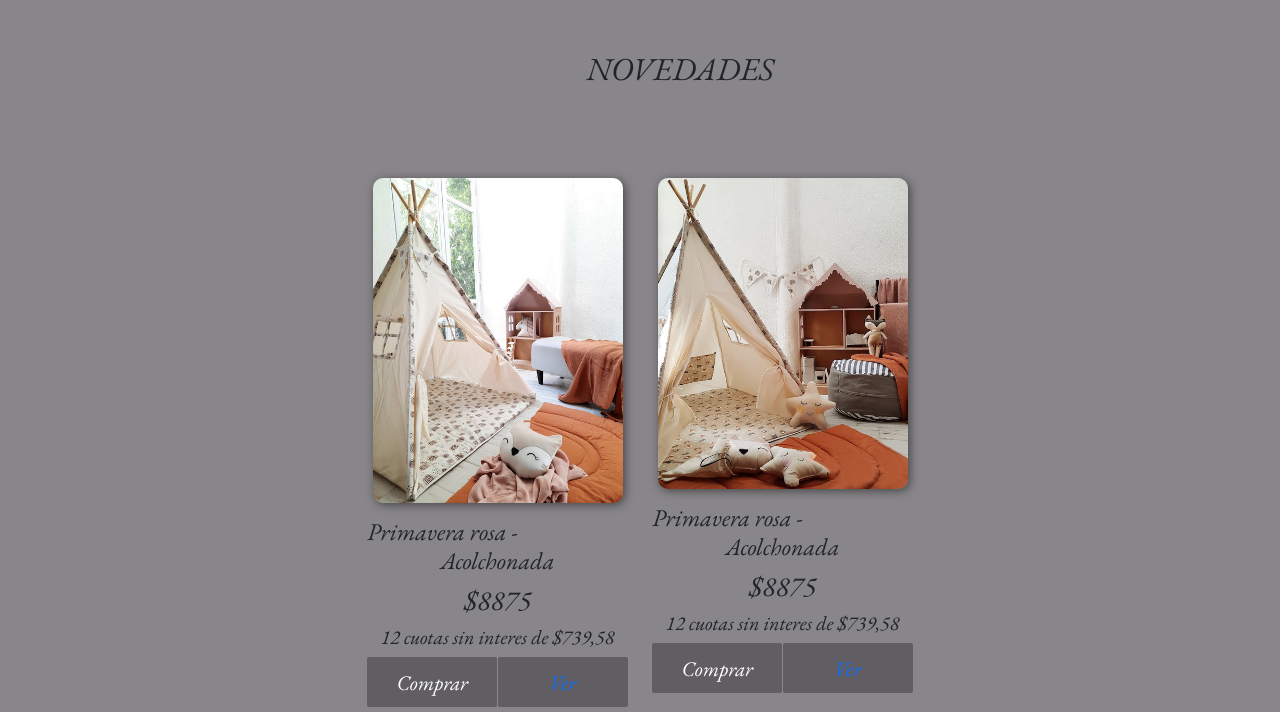
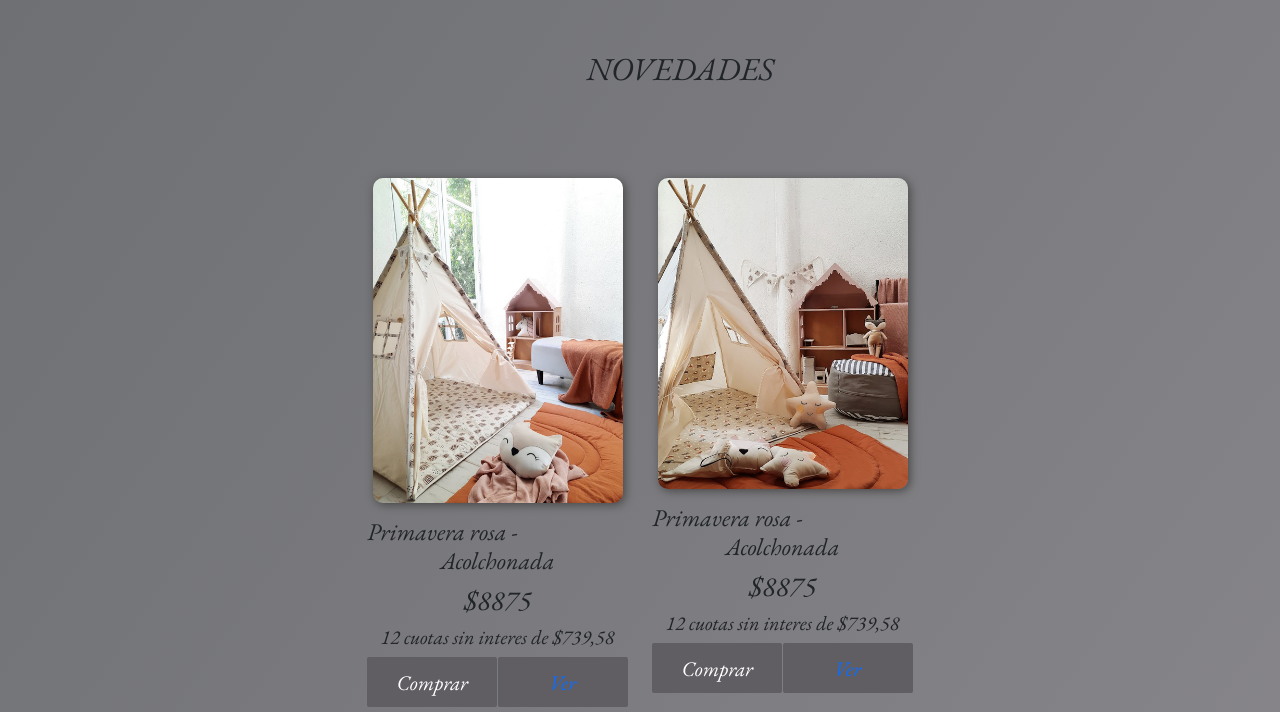
Before and after one commit to alejocap40/Coder-global, a plain HTML site: page index.html in a window 1280 px wide. Shown: the part 884-1596 px from the top of the page. Drawn offline with nearby package versions, Linux system fonts and the light colour scheme.

Commit message:
Segunda entrega Proyecto

```diff
--- a/css/styles.css
+++ b/css/styles.css
@@ -8,7 +8,8 @@
 
 body {
 
-    background-color: #88868a;
+    background-image: linear-gradient(to bottom right, #66696d , #88868a)
+    /* background-color: #88868a; */
 
 
 
@@ -32,13 +33,6 @@ header{
     height: 30px;
 
 }
-
-
-
-/* .logo {
-    width: 100px;
-    height: 100px;
-} */
 
 .itemNav {
     font-size: 2.5rem;
@@ -67,7 +61,7 @@ header{
     margin-right: 40px;
 }
 
-/* ---------------------------------------------------------- hola Main-------------------------------------------- */
+/* ----------------------------------------------------------Main-------------------------------------------- */
 
 
 main h2 {
--- a/index.html
+++ b/index.html
@@ -69,7 +69,6 @@
         <section class="container separacion">
             <div class="row">
                 <h2>Productos destacados</h2>
-
                 <div class="destacados col-lg-3 col-md-6">
                     <a href="./page/Prima_rosa.html"><img src="./img/primavera-rosa.jpg" class="figure-img img-fluid" alt="tipi primavera rosa"></a>
                     <h4>Primavera rosa - Acolchonada</h4>
@@ -125,7 +124,7 @@
         <section class="container separacion">
             <div class="row">
                 <h2>Novedades</h2>
-                <div class="destacados col-lg-3"></div>
+                <div class="col-lg-3"></div>
                 <div class="destacados col-lg-3">
                     <a href="./page/arcoiris_terra.html"><img src="./img/arcoiris_terra.jpg" class="figure-img img-fluid"
                             alt="tipi arcoiris terra"></a>
@@ -152,7 +151,7 @@
                         </button>
                     </div>
                 </div>
-                <div class="destacados col-lg-3"></div>
+                <div class="col-lg-3"></div>
 
             </div>
         </section>
```
